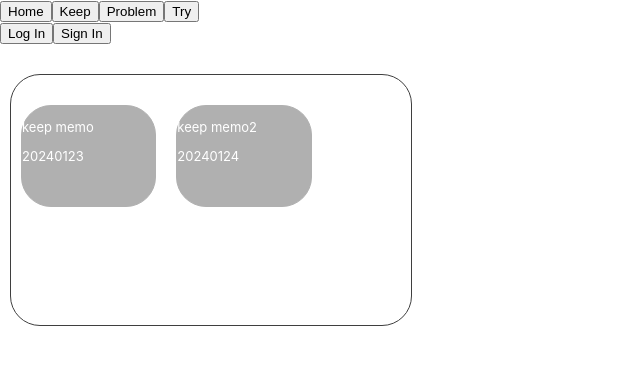
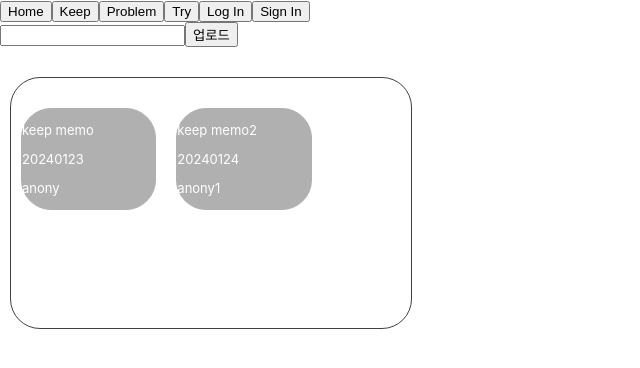
Before and after one commit to jxxhong/React-KPT, a React (Create React App) app in the folder kpt/: page / in a window 1280 px wide. Both pictures are taken after a click on the button "Keep". Shown: the top 368 px of the page, without its empty margins (0-640 px from the left). Built offline with nearby package versions, Linux system fonts and the light colour scheme.

Commit message:
Feat : Write Memo

```diff
--- a/kpt/src/App.jsx
+++ b/kpt/src/App.jsx
@@ -1,15 +1,17 @@
 import { useState } from 'react';
 import './App.css';
-import { keepMemo, problemMemo, tryMemo } from './data';
+import { keepMemo, problemMemo, tryMemo, IDtoName } from './data';
 import MemoGroup from './component/MemoGroup';
 import Button from './component/Button';
 import Login from './component/Login';
 import SignIn from './component/SignIn';
-import { IDtoName } from './data';
+import MemoList from './component/MemoList';
 
 function App() {
   const [viewChange, setViewChange] = useState('Home');
   const [user, setUser] = useState(null);
+  const nickname = IDtoName[user];
+
   let viewContent, viewButton;
 
   function viewSelect(viewName){
@@ -21,22 +23,16 @@ function App() {
 
   if(viewChange === 'Home'){
     viewContent = <div className='content'>
-        <MemoGroup list={keepMemo} key='_keep' />
-        <MemoGroup list={problemMemo} key='_problem' />
-        <MemoGroup list={tryMemo} key='_try' />
-      </div>
+      <MemoGroup list={keepMemo} key='Keep' />
+      <MemoGroup list={problemMemo} key='Problem' />
+      <MemoGroup list={tryMemo} key='Try' />
+    </div>
   }else if(viewChange === 'Keep'){
-    viewContent = <div className='keepContent'>
-        <MemoGroup list={keepMemo} key='_keep' />
-      </div>
+    viewContent = <MemoList page={viewSelect} val={viewChange} list={keepMemo} writeBy={nickname}/>
   }else if(viewChange === 'Problem'){
-    viewContent = <div className='problemContent'>
-        <MemoGroup list={problemMemo} key='_problem' />
-      </div>
+    viewContent = <MemoList page={viewSelect} val={viewChange} list={problemMemo} writeBy={nickname}/>
   }else if(viewChange === 'Try'){
-    viewContent = <div className='tryContent'>
-        <MemoGroup list={tryMemo} key='_Try' />
-      </div>
+    viewContent = <MemoList page={viewSelect} val={viewChange} list={tryMemo} writeBy={nickname}/>
   }else if(viewChange === 'Log In'){
     viewContent = <div className='logInPage'>
         <Login
@@ -52,15 +48,15 @@ function App() {
   }
 
   if(user === null){
-    viewButton = <div className='beforeLogIn'>
+    viewButton = <>
       <Button onSelect={()=>viewSelect('Log In')}>Log In</Button>
       <Button onSelect={()=>viewSelect('Sign In')}>Sign In</Button>
-    </div>
+    </>
   }else{
-    viewButton = <div className='afterLogIn'>
-      <p>{IDtoName[user]}님, 환영합니다!</p>
+    viewButton = <>
       <Button onSelect={()=>setUser(null)}>Log Out</Button>
-    </div>
+      <p>{nickname}님, 환영합니다!</p>
+    </>
   }
 
   return (
--- /dev/null
+++ b/kpt/src/component/InputForm.jsx
@@ -0,0 +1,28 @@
+export default function Inputform({page, list, writeBy, func}){
+  const date = new Date();
+  let uploadList = {};
+
+  const memoUpload = (e) =>{
+    if(writeBy === undefined){
+      alert('로그인 후 작성 가능합니다.');
+      page('Log In');
+    }
+
+    e.preventDefault();
+    const text = e.target.form[0].value;
+    let nowDate = parseInt(date.getFullYear() * 10000 + (date.getMonth() + 1) * 100 + date.getDate());
+
+    uploadList.content = text;
+    uploadList.date = nowDate;
+    uploadList.writer = writeBy;
+    list.push({...uploadList});
+    func(list.length);
+  }
+
+  return(
+    <form>
+      <input type="text" name="memoInput" id="memoInput" />
+      <button onClick={memoUpload}>업로드</button>
+    </form>
+  );
+}
--- a/kpt/src/component/Memo.jsx
+++ b/kpt/src/component/Memo.jsx
@@ -1,10 +1,11 @@
 import React from "react";
 
-export default function Memo({content, date}) {
+export default function Memo({content, date, writer}) {
     return(
       <div className="memo">
         <p>{content}</p>
         <p>{date}</p>
+        <p>{writer}</p>
       </div>
     );
 }
--- a/kpt/src/component/MemoGroup.jsx
+++ b/kpt/src/component/MemoGroup.jsx
@@ -1,11 +1,10 @@
-import React, { useState } from "react";
 import Memo from "./Memo";
 
 export default function MemoGroup({list}, props) {
     return (
       <div className="memogroup">
       {list.map((memo)=>(
-        <Memo key={memo.date} content={memo.content} date={memo.date}/>
+        <Memo key={memo.date+memo.content} content={memo.content} date={memo.date} writer={memo.writer}/>
       ))}
       </div>
     );
--- /dev/null
+++ b/kpt/src/component/MemoList.jsx
@@ -0,0 +1,20 @@
+import { useState } from "react";
+import InputForm from "./InputForm";
+import MemoGroup from "./MemoGroup";
+
+export default function MemoList(props){
+  let group = <MemoGroup list={props.list}/>
+  let beforeState = props.list.length;
+  const [state, setState] = useState(props.list.length);
+
+  if(beforeState !== state){
+    group = <MemoGroup list={props.list}/>
+  }
+
+  return(
+    <>
+      <InputForm page={props.page}func={setState} val={props.val} list={props.list} writeBy={props.nickname}/>
+      {group}
+    </>
+  );
+}
--- a/kpt/src/component/SignIn.jsx
+++ b/kpt/src/component/SignIn.jsx
@@ -1,4 +1,3 @@
-import Button from "./Button";
 import { Info } from "../data";
 import { IDtoName } from "../data";
 
--- a/kpt/src/data.js
+++ b/kpt/src/data.js
@@ -2,10 +2,12 @@ export let keepMemo = [
   {
     content: 'keep memo',
     date: 20240123,
+    writer : 'anony'
   },
   {
     content: 'keep memo2',
     date: 20240124,
+    writer : 'anony1'
   },
 ];
 
@@ -13,6 +15,7 @@ export let problemMemo = [
   {
     content: 'problem memo',
     date: 20240222,
+    writer : 'anony'
   },
 ]
 
@@ -20,6 +23,7 @@ export let tryMemo = [
   {
     content: 'try memo',
     date: 20240321,
+    writer : 'anony'
   },
 ]
 
```
